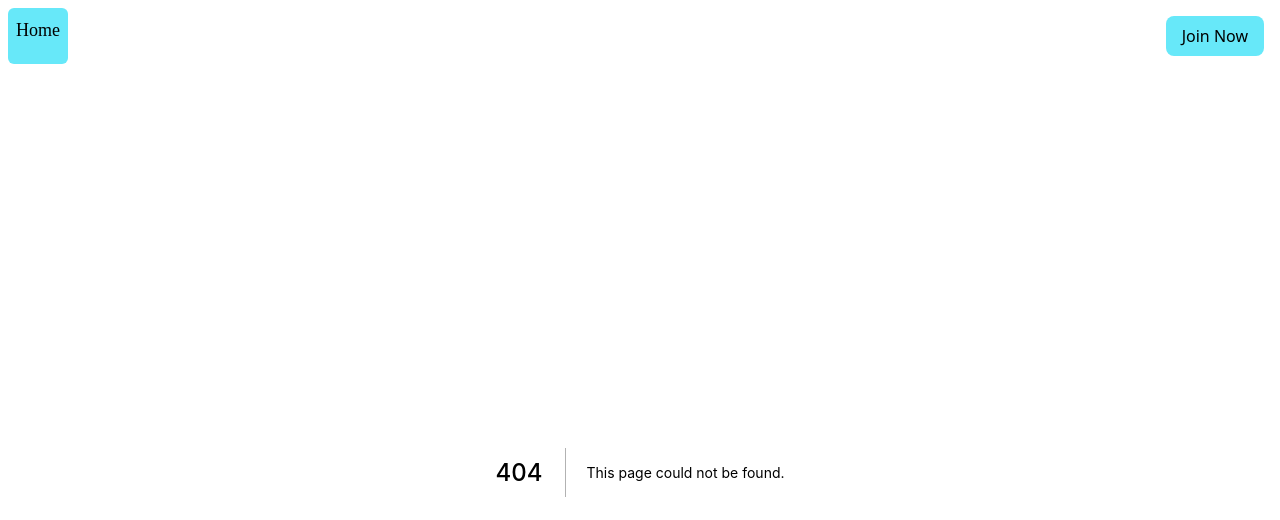
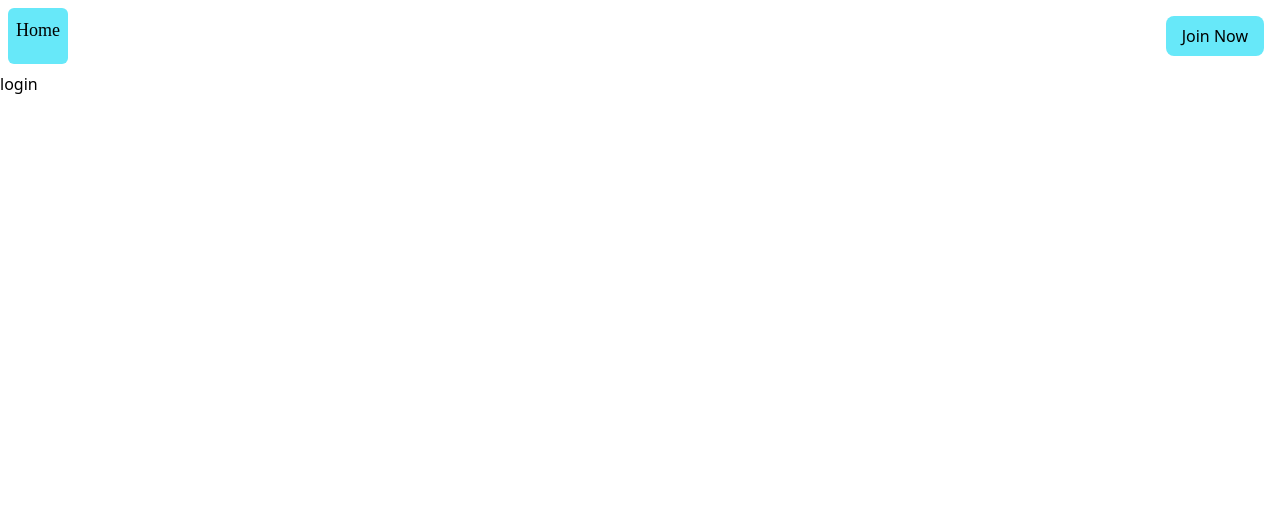
Before and after one commit to kunwarabhi7/blogv2, a Next.js app: page /auth/login in a window 1280 px wide. Before the commit this address had no page. Shown: the top 520 px of the page. Built offline with nearby package versions, Linux system fonts and the light colour scheme; a web font is replaced by a local one.

Commit message:
added login page

```diff
--- /dev/null
+++ b/pages/auth/login.jsx
@@ -0,0 +1,9 @@
+import React from 'react'
+
+const login = () => {
+  return (
+    <div>login</div>
+  )
+}
+
+export default login
```
